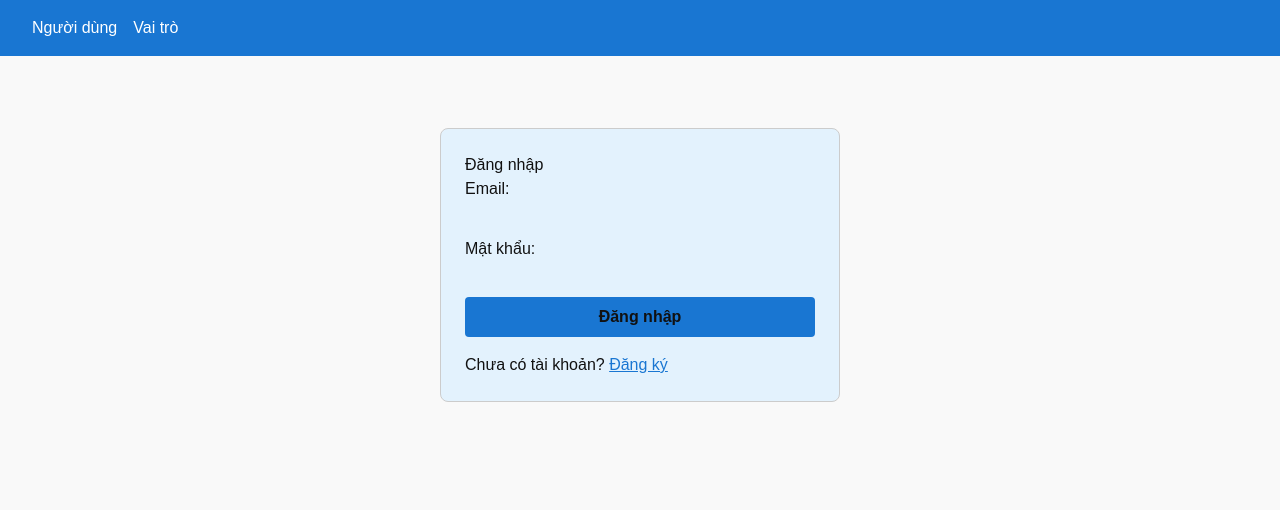
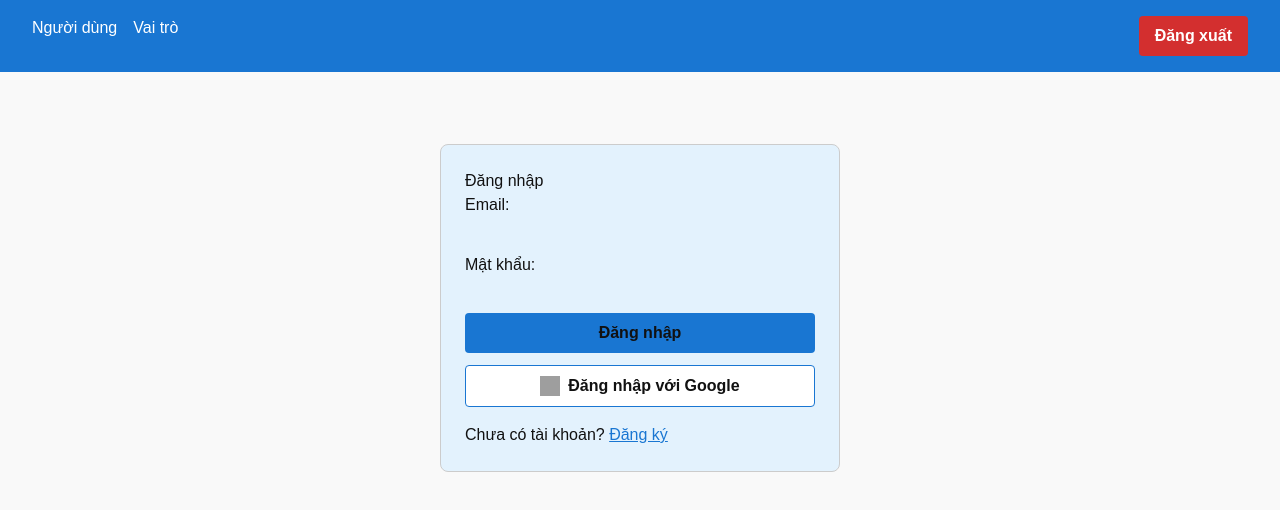
Before and after one commit to LeBao2808/Internship, a Next.js app in the folder my-app/: page /webapp/admin/user-management/login in a window 1280 px wide. Shown: the top 510 px of the page. Built offline with nearby package versions, Linux system fonts and the light colour scheme; grey boxes are pictures that could not be loaded.

Commit message:
set up auth google

```diff
--- /dev/null
+++ b/my-app/src/app/api/auth/[...nextauth]/route.ts
@@ -0,0 +1,24 @@
+import NextAuth from "next-auth";
+import GoogleProvider from "next-auth/providers/google";
+import type { NextAuthOptions } from "next-auth";
+
+// Define authentication options
+export const authOptions: NextAuthOptions = {
+  providers: [
+    GoogleProvider({
+      clientId: process.env.GOOGLE_CLIENT_ID!,
+      clientSecret: process.env.GOOGLE_CLIENT_SECRET!,
+    }),
+  ],
+  callbacks: {
+    async redirect({ url, baseUrl }) {
+      // Luôn chuyển hướng về trang user-management sau khi đăng nhập thành công
+      return "/webapp/admin/user-management";
+    },
+  },
+  // You can add more options like pages, callbacks, etc. here
+};
+
+// Correctly export GET and POST handlers for the App Router
+const handler = NextAuth(authOptions);
+export { handler as GET, handler as POST };
--- a/my-app/src/app/webapp/admin/layout.tsx
+++ b/my-app/src/app/webapp/admin/layout.tsx
@@ -3,6 +3,7 @@
 import Link from "next/link";
 import React from "react";
 import { usePathname } from "next/navigation";
+import { signOut } from "next-auth/react";
 
 // phần còn lại giữ nguyên
 
@@ -42,6 +43,25 @@ export default function AdminLayout({
             {item.label}
           </Link>
         ))}
+        <button
+          onClick={() => {
+            signOut({ callbackUrl: "/webapp/admin/user-management/login" });
+            console.log("Đã đăng xuất");
+            // window.location.href = "https://accounts.google.com/Logout";
+          }}
+          style={{
+            marginLeft: "auto",
+            background: "#d32f2f",
+            color: "#fff",
+            border: "none",
+            borderRadius: 4,
+            padding: "8px 16px",
+            fontWeight: 600,
+            cursor: "pointer"
+          }}
+        >
+          Đăng xuất
+        </button>
       </nav>
       <main style={{ padding: 32 }}>{children}</main>
     </div>
--- a/my-app/src/app/webapp/admin/role-management/page.tsx
+++ b/my-app/src/app/webapp/admin/role-management/page.tsx
@@ -130,7 +130,7 @@ export default function RoleManagementPage() {
           { id: "name", label: "Tên vai trò" },
           { id: "description", label: "Mô tả" },
         ]}
-        rows={roles}
+        rows={Array.isArray(roles) ? roles : []}
         onEdit={handleEditRole}
         onDelete={handleDeleteRole}
       />
--- a/my-app/src/app/webapp/admin/user-management/login/page.tsx
+++ b/my-app/src/app/webapp/admin/user-management/login/page.tsx
@@ -1,6 +1,7 @@
 "use client";
 import { useState } from "react";
 import { useRouter } from "next/navigation";
+import { signIn } from "next-auth/react";
 
 export default function LoginPage() {
   const [email, setEmail] = useState("");
@@ -43,6 +44,13 @@ export default function LoginPage() {
         {error && <div style={{ color: "red", marginBottom: 12 }}>{error}</div>}
         <button type="submit" style={{ width: "100%", padding: 8, background: "#1976d2", color: "#111", border: "none", borderRadius: 4, fontWeight: 600 }}>Đăng nhập</button>
       </form>
+      <button
+  onClick={() => signIn("google", { prompt: "select_account" })}
+  style={{ width: "100%", padding: 8, background: "#fff", color: "#111", border: "1px solid #1976d2", borderRadius: 4, fontWeight: 600, marginTop: 12, display: "flex", alignItems: "center", justifyContent: "center", gap: 8 }}
+>
+  <img src="https://developers.google.com/identity/images/g-logo.png" alt="Google" style={{ width: 20, height: 20 }} />
+  Đăng nhập với Google
+</button>
       <div style={{ marginTop: 16, color: "#111" }}>
         Chưa có tài khoản? <a href="/webapp/user-management/register" style={{ color: "#1976d2", textDecoration: "underline" }}>Đăng ký</a>
       </div>
--- a/my-app/src/app/webapp/admin/user-management/page.tsx
+++ b/my-app/src/app/webapp/admin/user-management/page.tsx
@@ -41,8 +41,10 @@ export default function UserManagementPage() {
   const fetchRoles = async () => {
     const res = await fetch("/api/role");
     const data = await res.json();
-    setRoles(data.map((role: any) => ({ value: role._id || role.id, label: role.name })));
+    const rolesArray = Array.isArray(data.roles) ? data.roles : [];
+    setRoles(rolesArray.map((role: any) => ({ value: role._id || role.id, label: role.name })));
   };
+
 
   const handleAddClick = () => {
     setEditingUser(null);
```
